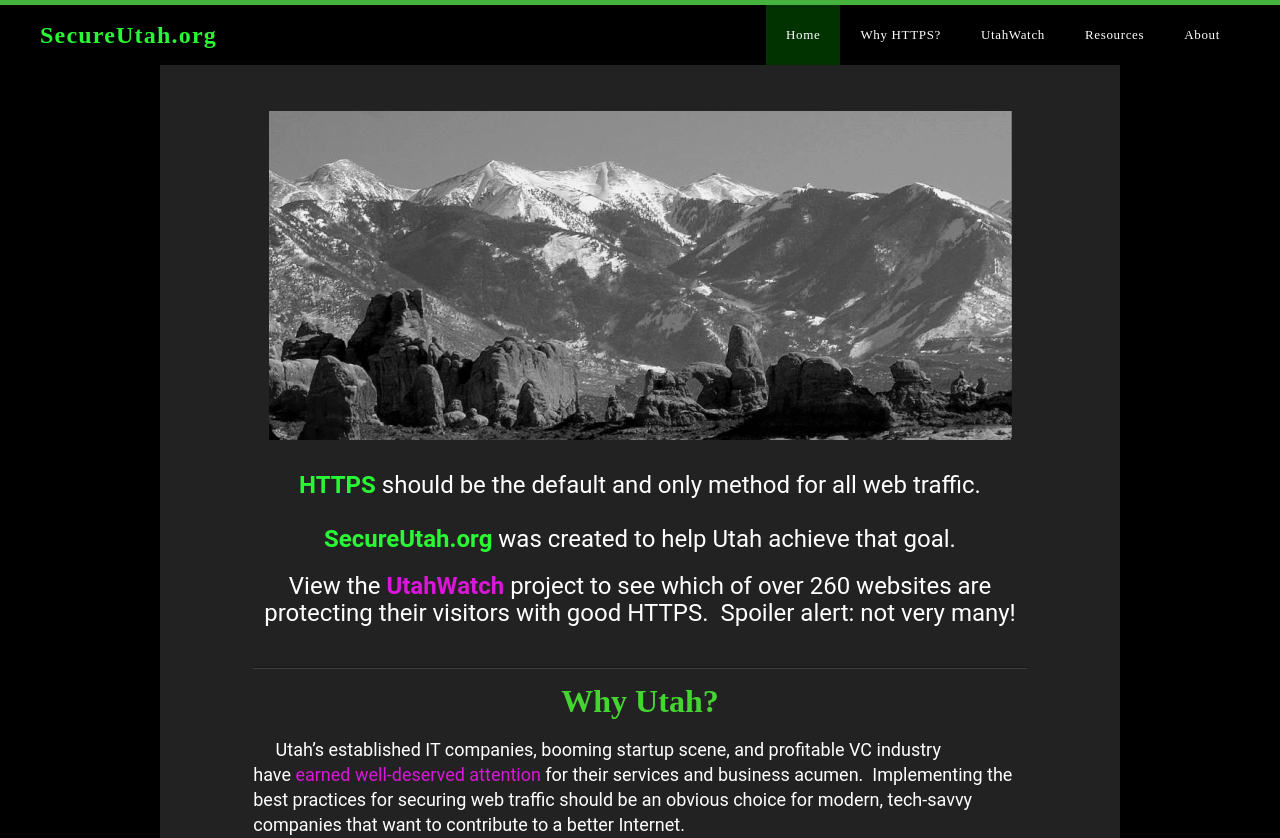
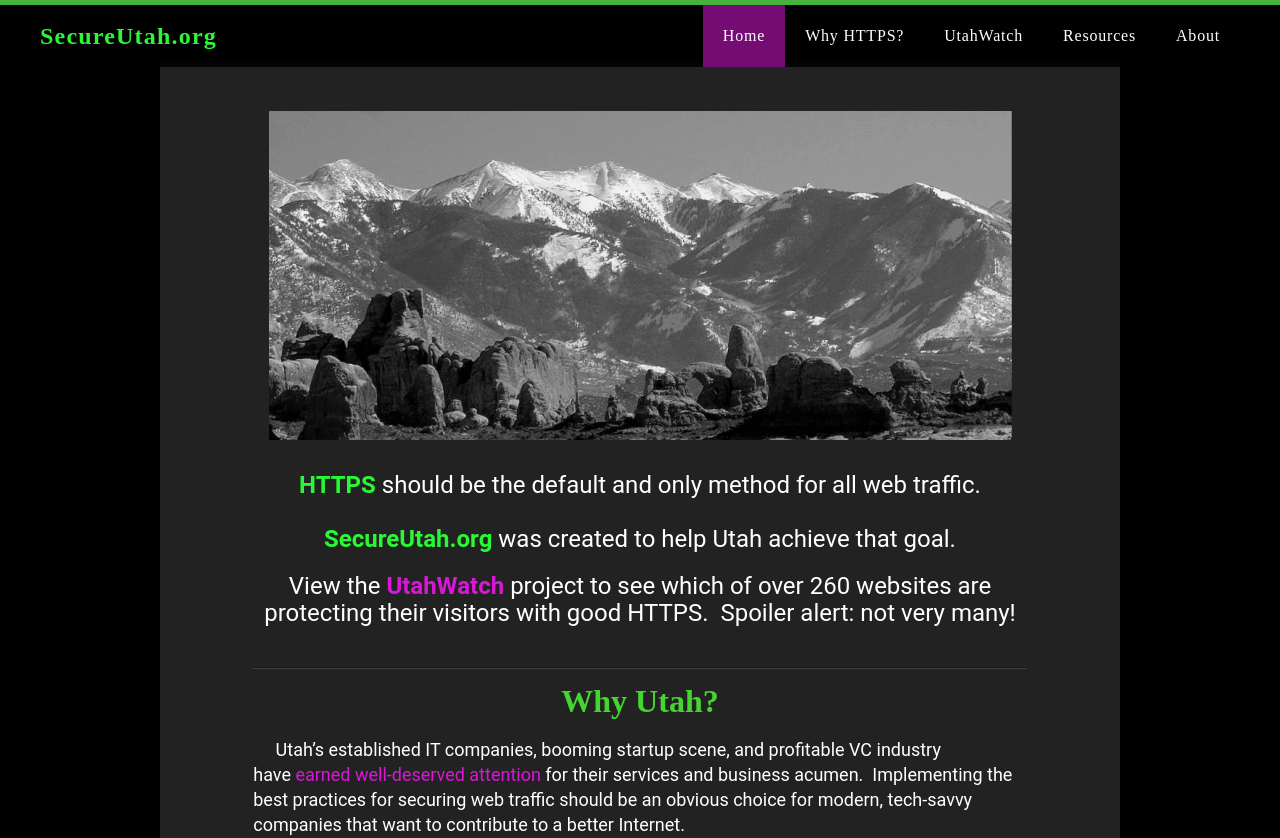
Before and after one commit to SecureUtah/secureutah.github.io, a plain HTML site: page index.html in a window 1280 px wide. Shown: the top 838 px of the page. Drawn offline with nearby package versions, Linux system fonts and the light colour scheme; a web font is replaced by a local one.

Commit message:
Color updates

```diff
--- a/files/main_style.css
+++ b/files/main_style.css
@@ -36,8 +36,8 @@
  .nav { display: table-cell; overflow: hidden; vertical-align: middle; text-align: center; }
  .nav ul { float: right; display: inline-block; max-width: 1115px; text-align: left; }
  .nav li { display: block; float: left; -webkit-transition: background 500ms ease; -moz-transition: background 500ms ease; -ms-transition: background 500ms ease; -o-transition: background 500ms ease; transition: background 500ms ease; }
- .nav li a { display: block; color: #ffffff; padding: 22px 20px; letter-spacing: .05em; text-transform: uppercase; font-family: 'Lato', sans-serif; font-size: 13px; font-weight: bold; line-height: normal; }
- .nav li.wsite-menu-item-wrap#active > a, .nav li.wsite-menu-subitem-wrap#active > a, .nav li.wsite-menu-item-wrap > a:hover, .nav li.wsite-menu-subitem-wrap > a:hover { background: #003300; }
+ .nav li a { display: block; color: #ffffff; padding: 22px 20px; letter-spacing: .05em; text-transform: uppercase; font-family: 'Lato', sans-serif; font-size: 16px; font-weight: bold; line-height: normal; }
+ .nav li.wsite-menu-item-wrap#active > a, .nav li.wsite-menu-subitem-wrap#active > a, .nav li.wsite-menu-item-wrap > a:hover, .nav li.wsite-menu-subitem-wrap > a:hover { background: #730d73; }
  .mobile-nav { display: none; }
  #wsite-menus .wsite-menu li a { padding: 10px 5px; background: rgba(0, 0, 0, 0.9); color: #ffffff; border-bottom: 1px solid #303030; border-left: none; border-right: none; font-family: 'Lato', sans-serif; font-size: 13px; font-weight: normal; line-height: normal; box-sizing: border-box; }
  #wsite-menus .wsite-menu li a:hover { background: rgba(0, 0, 0, 0.9); color: #ffffff; border-left: 5px solid #36992f; }
```
